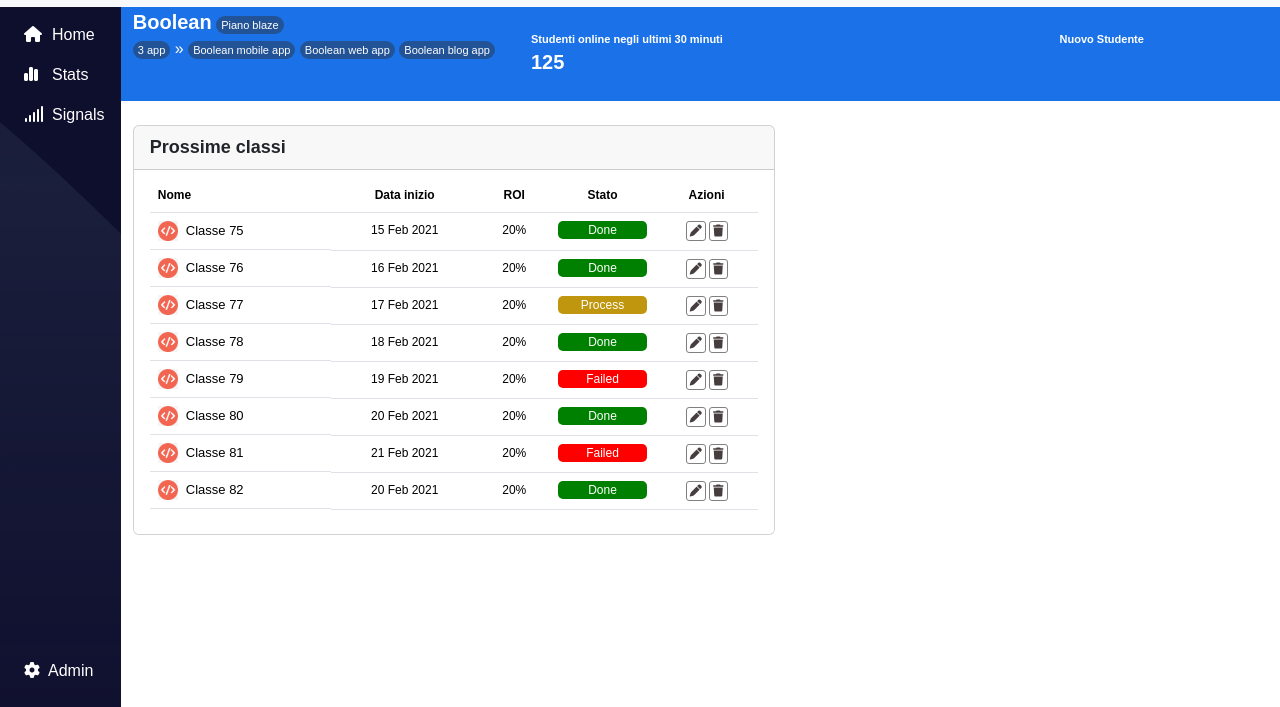
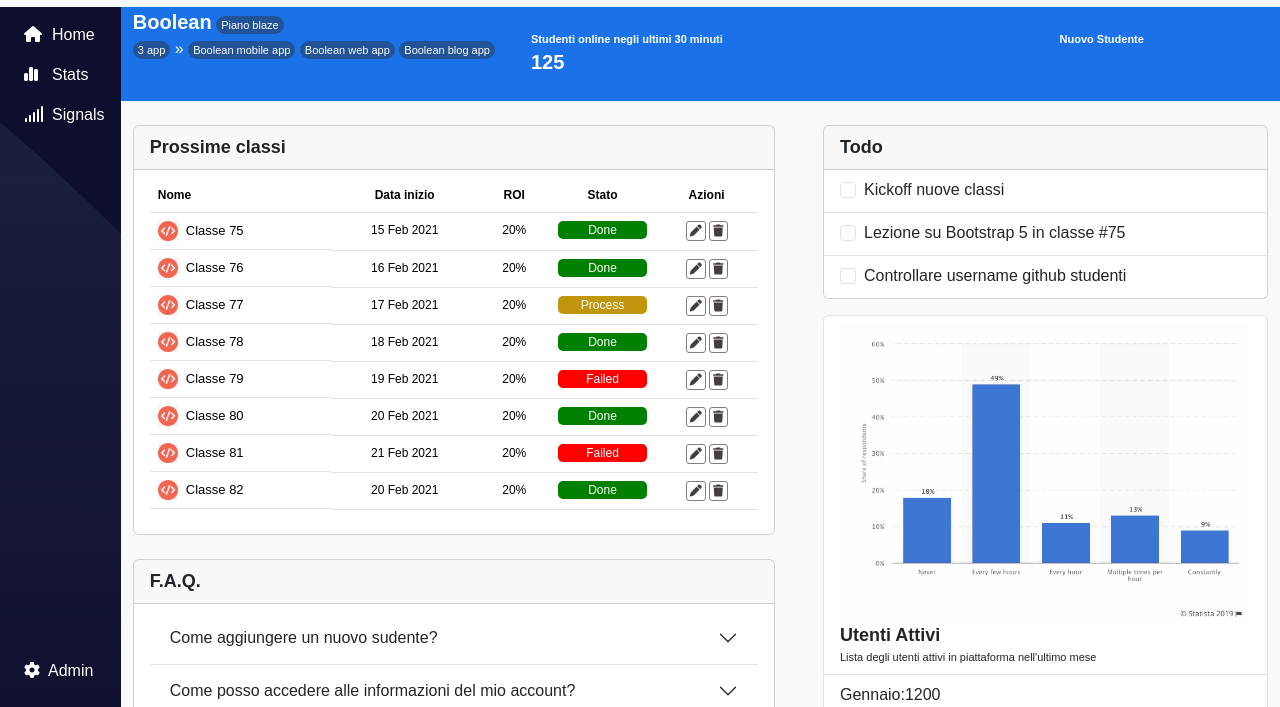
Before and after one commit to leonardopea/html-css-bootstrap-dashboard, a plain HTML site: page index.html in a window 1280 px wide. Shown: the part 93-800 px from the top of the page. Drawn offline with nearby package versions, Linux system fonts and the light colour scheme.

Commit message:
main responsive completato

```diff
--- a/css/style.css
+++ b/css/style.css
@@ -55,6 +55,7 @@ main{
     margin-top: 100px;
     width: 100%;
     display: flex;
+    background-color: #F8F9FA;
 }
 
 
--- a/index.html
+++ b/index.html
@@ -151,7 +151,7 @@
                                     <tbody class="testo_head">
 
                                         <tr class="testo_head testo_color_grey">
-                                            <th class="col" scope="col">Nome</th>
+                                            <th class="col " scope="col">Nome</th>
                                             <th class="col  text_align_center" scope="col">Data inizio</th>
                                             <th class="col  text_align_center" scope="col">ROI</th>
                                             <th class="col  text_align_center" scope="col">Stato</th>
@@ -306,9 +306,94 @@
                               </li>
 
                             </ul>
-                          </div>
+                        </div>
+
+                        <div class="card mt-4" style="width: 100%;">
+                            <div class="card-header testo_nero">
+                              F.A.Q.
+                            </div>
+                            <ul class="list-group list-group-flush">
+                              <li class="list-group-item">
+                                <div class="accordion accordion-flush" id="accordionFlushExample">
+                                    <div class="accordion-item">
+                                      <h2 class="accordion-header">
+                                        <button class="accordion-button collapsed" type="button" data-bs-toggle="collapse" data-bs-target="#flush-collapseOne" aria-expanded="false" aria-controls="flush-collapseOne">
+                                          Come aggiungere un nuovo sudente?
+                                        </button>
+                                      </h2>
+                                      <div id="flush-collapseOne" class="accordion-collapse collapse" data-bs-parent="#accordionFlushExample">
+                                        <div class="accordion-body">Basta cliccare in alto, proprio là, no, non li, ho detto là!</div>
+                                      </div>
+                                    </div>
+                                    <div class="accordion-item">
+                                      <h2 class="accordion-header">
+                                        <button class="accordion-button collapsed" type="button" data-bs-toggle="collapse" data-bs-target="#flush-collapseTwo" aria-expanded="false" aria-controls="flush-collapseTwo">
+                                          Come posso accedere alle informazioni del mio account?
+                                        </button>
+                                      </h2>
+                                      <div id="flush-collapseTwo" class="accordion-collapse collapse" data-bs-parent="#accordionFlushExample">
+                                        <div class="accordion-body">Eh eh eheh eh: storia lunga</div>
+                                      </div>
+                                    </div>
+                                    <div class="accordion-item">
+                                      <h2 class="accordion-header">
+                                        <button class="accordion-button collapsed" type="button" data-bs-toggle="collapse" data-bs-target="#flush-collapseThree" aria-expanded="false" aria-controls="flush-collapseThree">
+                                          Posso usare questa dashboard da mobile?
+                                        </button>
+                                      </h2>
+                                      <div id="flush-collapseThree" class="accordion-collapse collapse" data-bs-parent="#accordionFlushExample">
+                                        <div class="accordion-body">Per chi mi hai preso?! Forse per uno che non sa fare le cose in maniera resp <div>on <div>sive?</div></div></div>
+                                      </div>
+                                    </div>
+                                  </div>
+                              </li>
+
+                            </ul>
+                        </div>
                     </div>
-                    <div class="col-5"></div>
+                    <div class="col-12 col-md px-4">
+                        <div class="card mt-4 " style="width: 100%;">
+                            <div class="card-header testo_nero">
+                              Todo
+                            </div>
+                            <ul class="list-group list-group-flush ">
+                              <li class="list-group-item"><div class="form-check">
+                                <input class="form-check-input" type="checkbox" value="" id="flexCheckDefault">
+                                <label class="form-check-label" for="flexCheckDefault">
+                                  Kickoff nuove classi
+                                </label>
+                              </div>
+                              </li>
+                              <li class="list-group-item"><div class="form-check">
+                                <input class="form-check-input" type="checkbox" value="" id="flexCheckDefault">
+                                <label class="form-check-label" for="flexCheckDefault">
+                                  Lezione su Bootstrap 5 in classe #75
+                                </label>
+                              </div>
+                              </li>
+                              <li class="list-group-item"><div class="form-check">
+                                <input class="form-check-input" type="checkbox" value="" id="flexCheckDefault">
+                                <label class="form-check-label" for="flexCheckDefault">
+                                  Controllare username github studenti
+                                </label>
+                              </div>
+                              </li>
+                            </ul>
+                        </div>
+                        <ul class="list-group mt-3 mb-5">
+                            <li class="list-group-item">
+                                <img class="width_100" src="./img/stats.jpeg" alt="stats">
+                                <div class="testo_nero">Utenti Attivi</div>
+                                <div class="font_subtitle">Lista degli utenti attivi in piattaforma nell'ultimo mese</div>
+                            </li>
+                            <li class="list-group-item"> Gennaio:1200</li>
+                            <li class="list-group-item"> Febbraio: 800</li>
+                            <li class="list-group-item"> Marzo: 1500</li>
+                            <li class="list-group-item">
+                               <a href="#"> Visualizza report approfondito</a>
+                            </li>
+                          </ul>
+                    </div>
                 </div>
 
             </div>
```
